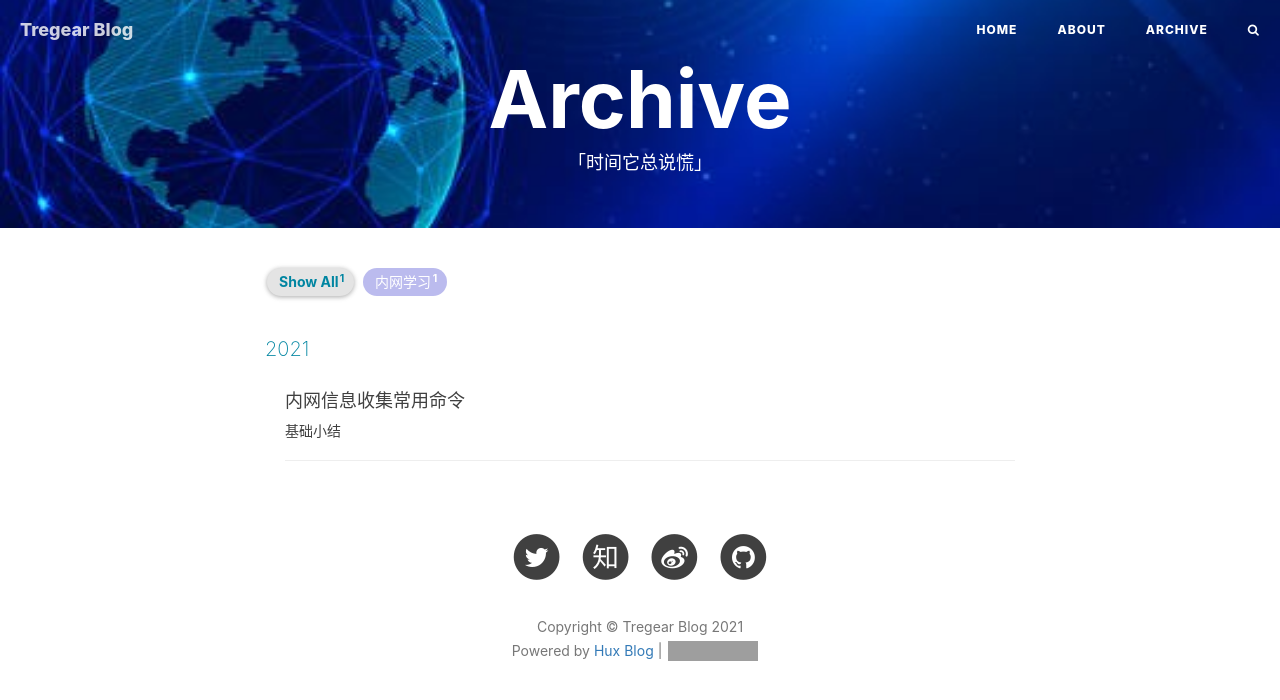
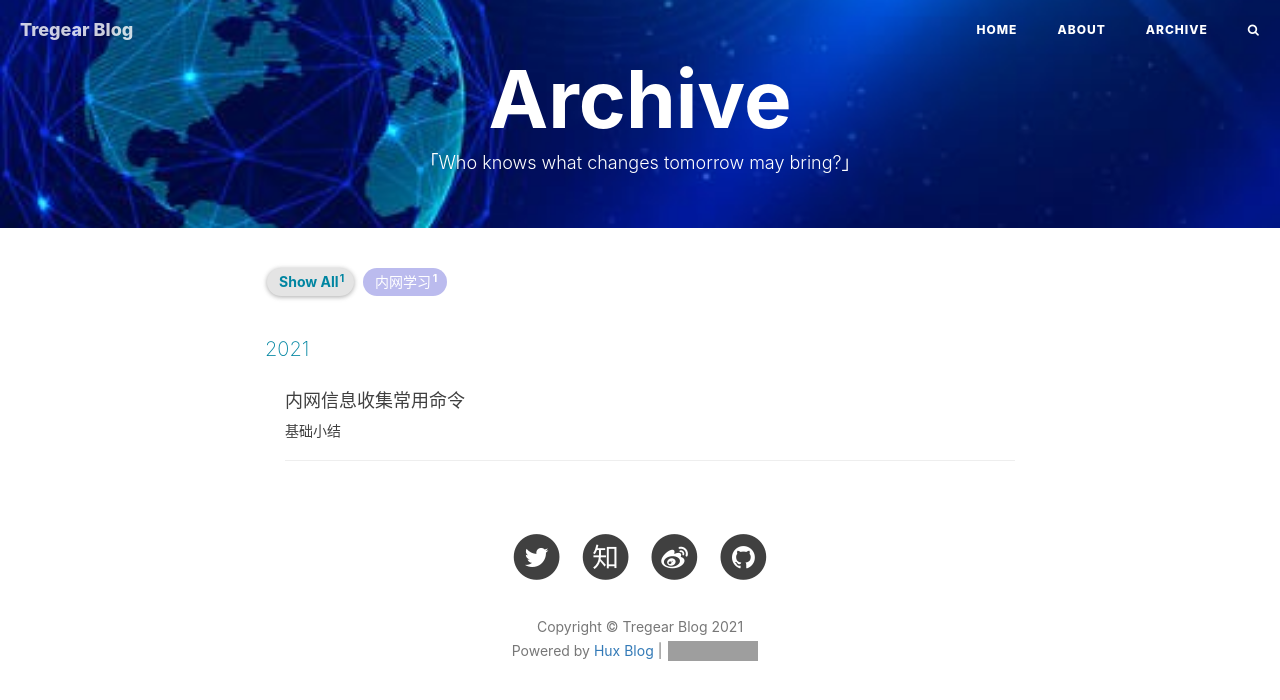
Before and after one commit to sadan920/sadan920.github.io, a Jekyll site: the page built from archive.html, in a window 1280 px wide. Shown: the top 700 px of the page. Built offline with Jekyll 4.4.1, drawn with Linux system fonts in a browser that asks for light colours; nearby versions of some CDN libraries; comment, search, counter and statistics services are not loaded; grey boxes are pictures that could not be loaded.

Commit message:
Update archive.html

```diff
--- a/archive.html
+++ b/archive.html
@@ -1,7 +1,7 @@
 ---
 title: Archive
 layout: default
-description: "「时间它总说慌」"
+description: "「Who knows what changes tomorrow may bring?」"
 header-img: "img/tag-bg.jpg"
 ---
 
```
